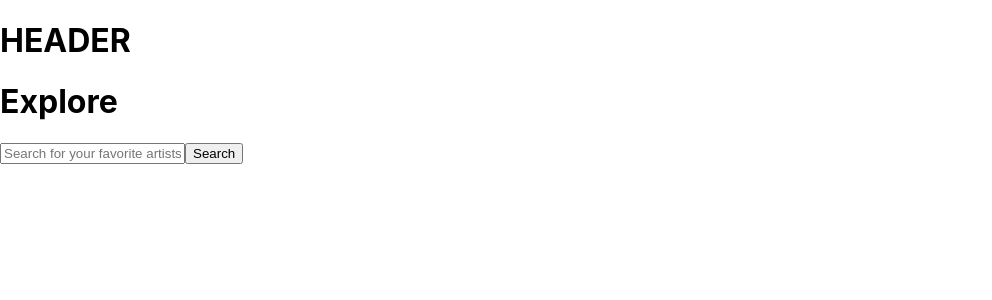
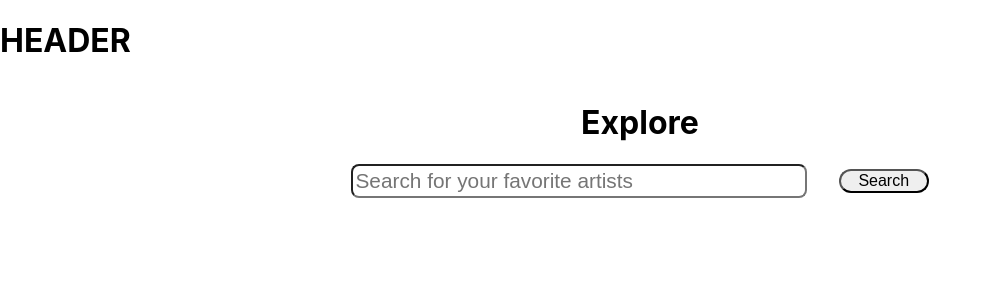
Before and after one commit to bkuhn2/Vinyl_Viewer, a React (Create React App) app: page /search in a window 1280 px wide. Shown: the top 300 px of the page, without its empty margins (0-992 px from the left). Built offline with nearby package versions, Linux system fonts and the light colour scheme.

Commit message:
Adding basic styling for search form

```diff
--- a/src/Components/SearchForm/_SearchForm.scss
+++ b/src/Components/SearchForm/_SearchForm.scss
@@ -1,2 +1,29 @@
 @use '../../Utilities/mixins';
 @use '../../Utilities/variables';
+
+.search-page {
+  display: flex;
+  flex-direction: column;
+  align-items: center;
+}
+
+.search-form {
+  display: flex;
+  justify-content: space-evenly;
+  align-items: center;
+  width: 50vw;
+}
+
+.search-input {
+  width: 35vw;
+  height: 3.5vh;
+  font-size: 1.3em;
+  border-radius: 8px;
+}
+
+.search-button {
+  width: 7vw;
+  height: 3vh;
+  border-radius: 60px;
+  font-size: 1em;
+}
```
